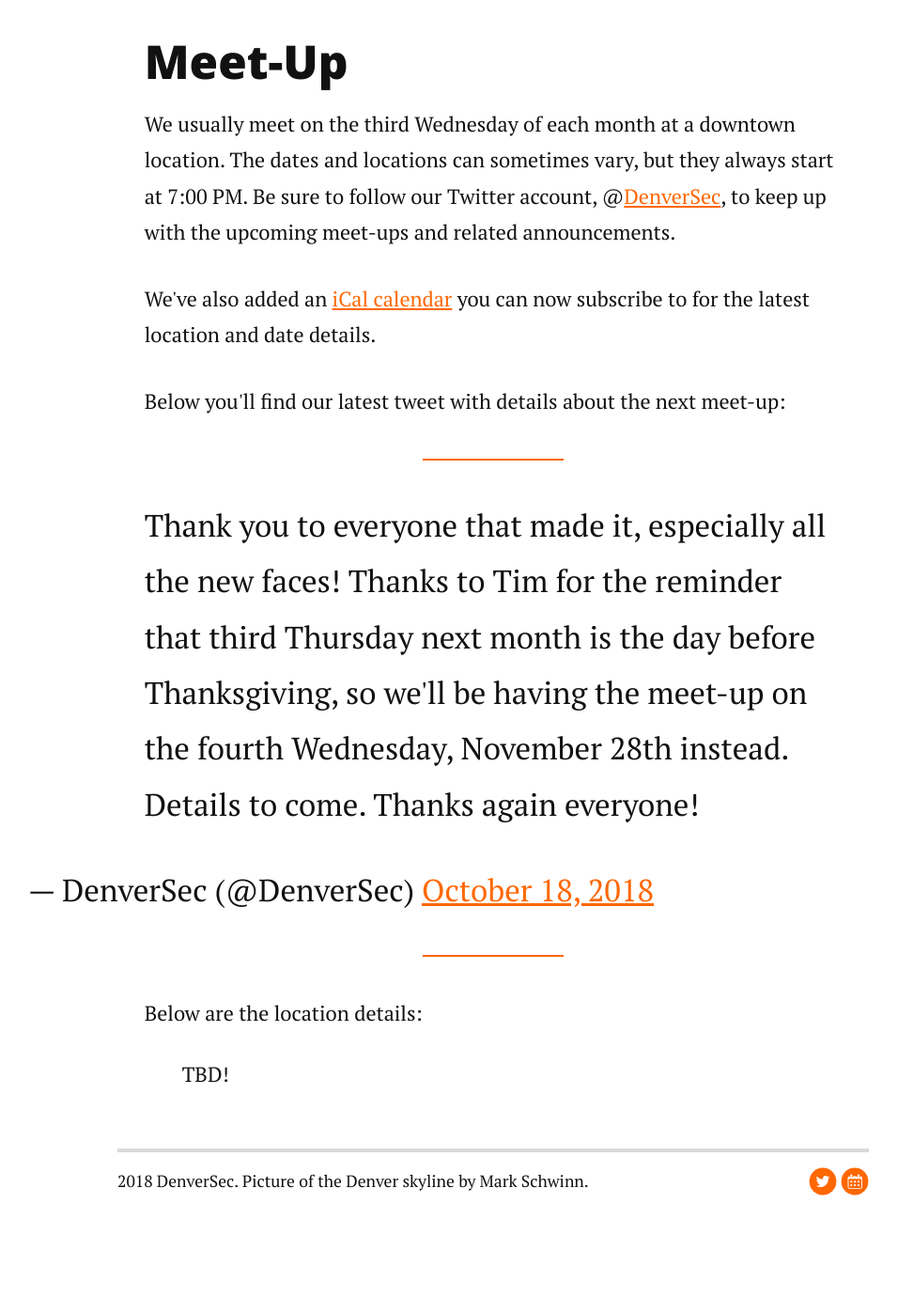
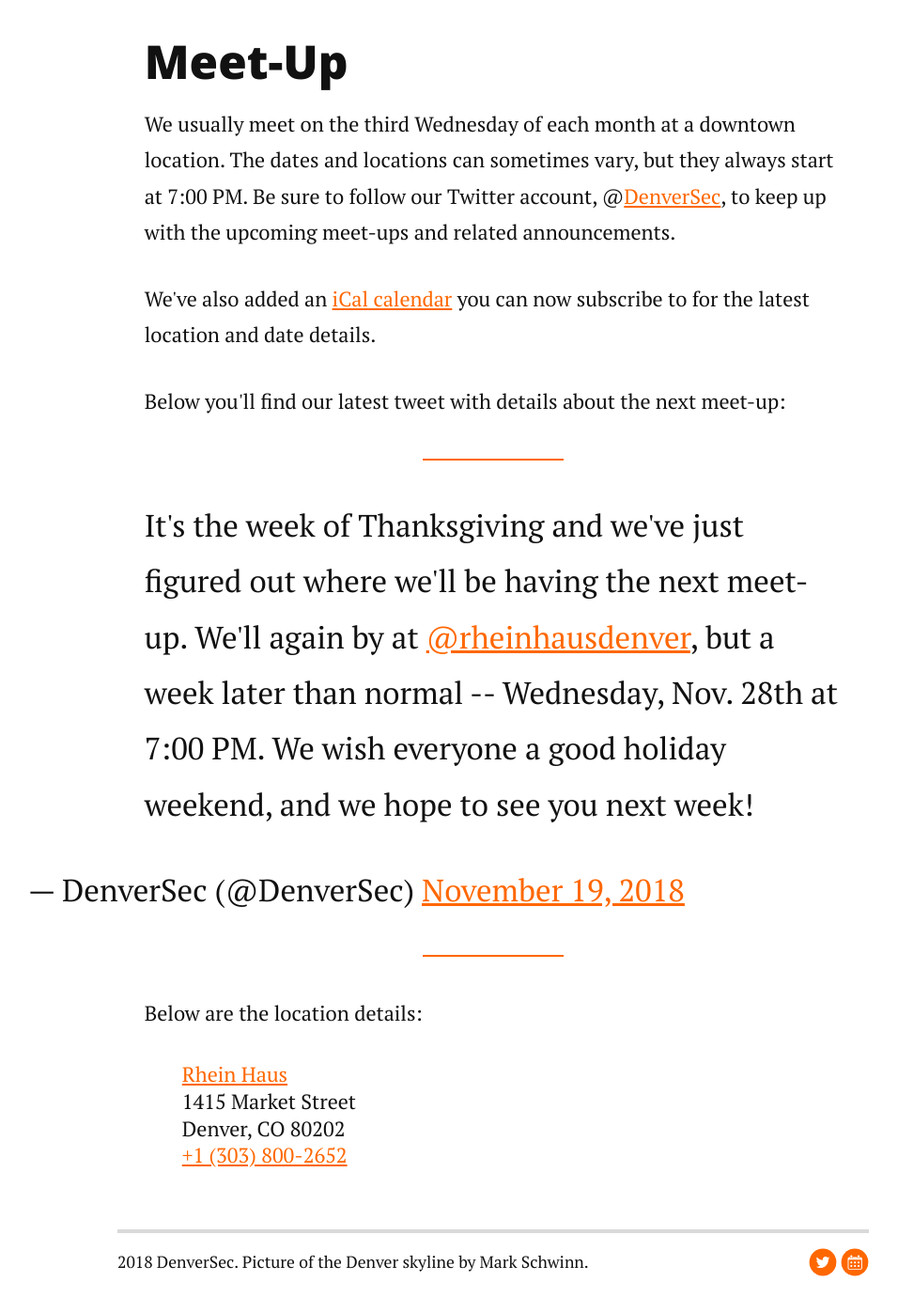
Before and after one commit to denversec/denversec.github.io, a Jekyll site: the page built from index.html, in a window 1280 px wide and 1400 px high, scrolled down 684 px. Shown: the top 1397 px of the window at 94% size, without its empty margins (115-1071 px from the left). Built offline with Jekyll 4.4.1, drawn with Linux system fonts in a browser that asks for light colours; nearby versions of some CDN libraries; comment, search, counter and statistics services are not loaded; before the commit the page ends 1998 px from its top, so only the background shows below that.

Commit message:
Update for next meet-up

```diff
--- a/index.html
+++ b/index.html
@@ -3,8 +3,6 @@
 ---
 
 <div class="post">
-
-  <!-- This is a test. Hi! -->
 
   <h2 id="about">About</h2>
   <p>DenverSec is just one of the many local CitySec meet-ups around the world. CitySec was spawned out of <a href="https://www.reddit.com/r/netsec/" target="_blank">/r/NetSec</a> as a way to bring together local communities with a shared interest in information security.</p>
@@ -15,17 +13,17 @@
   <p>We've also added an <a href="/meetups.ics">iCal calendar</a> you can now subscribe to for the latest location and date details.
   <p>Below you'll find our latest tweet with details about the next meet-up:</p>
   <p>
-    <blockquote class="twitter-tweet" data-lang="en"><p lang="en" dir="ltr">Thank you to everyone that made it, especially all the new faces! Thanks to Tim for the reminder that third Thursday next month is the day before Thanksgiving, so we&#39;ll be having the meet-up on the fourth Wednesday, November 28th instead. Details to come. Thanks again everyone!</p>&mdash; DenverSec (@DenverSec) <a href="https://twitter.com/DenverSec/status/1052770874753921029?ref_src=twsrc%5Etfw">October 18, 2018</a></blockquote>
+    <blockquote class="twitter-tweet" data-partner="tweetdeck"><p lang="en" dir="ltr">It&#39;s the week of Thanksgiving and we&#39;ve just figured out where we&#39;ll be having the next meet-up. We&#39;ll again by at <a href="https://twitter.com/rheinhausdenver?ref_src=twsrc%5Etfw">@rheinhausdenver</a>, but a week later than normal -- Wednesday, Nov. 28th at 7:00 PM. We wish everyone a good holiday weekend, and we hope to see you next week!</p>&mdash; DenverSec (@DenverSec) <a href="https://twitter.com/DenverSec/status/1064606877881851904?ref_src=twsrc%5Etfw">November 19, 2018</a></blockquote>
     <script async src="https://platform.twitter.com/widgets.js" charset="utf-8"></script>
   </p>
   <p>Below are the location details:</p>
   <p class="meetup-details">
-    TBD!
+    <!-- TBD! -->
 
-    <!-- <a href="http://rheinhausdenver.com/" target="_blank">Rhein Haus</a><br/>
+    <a href="http://rheinhausdenver.com/" target="_blank">Rhein Haus</a><br/>
     1415 Market Street<br/>
     Denver, CO 80202<br/>
-    <a href="tel:13038002652">+1 (303) 800-2652</a> -->
+    <a href="tel:13038002652">+1 (303) 800-2652</a>
 
     <!-- <a href="http://www.wynkoop.com/" target="_blank">Wynkoop</a><br/>
     1634 18th Street<br/>
```
Also changed, not shown: 1 other file.
